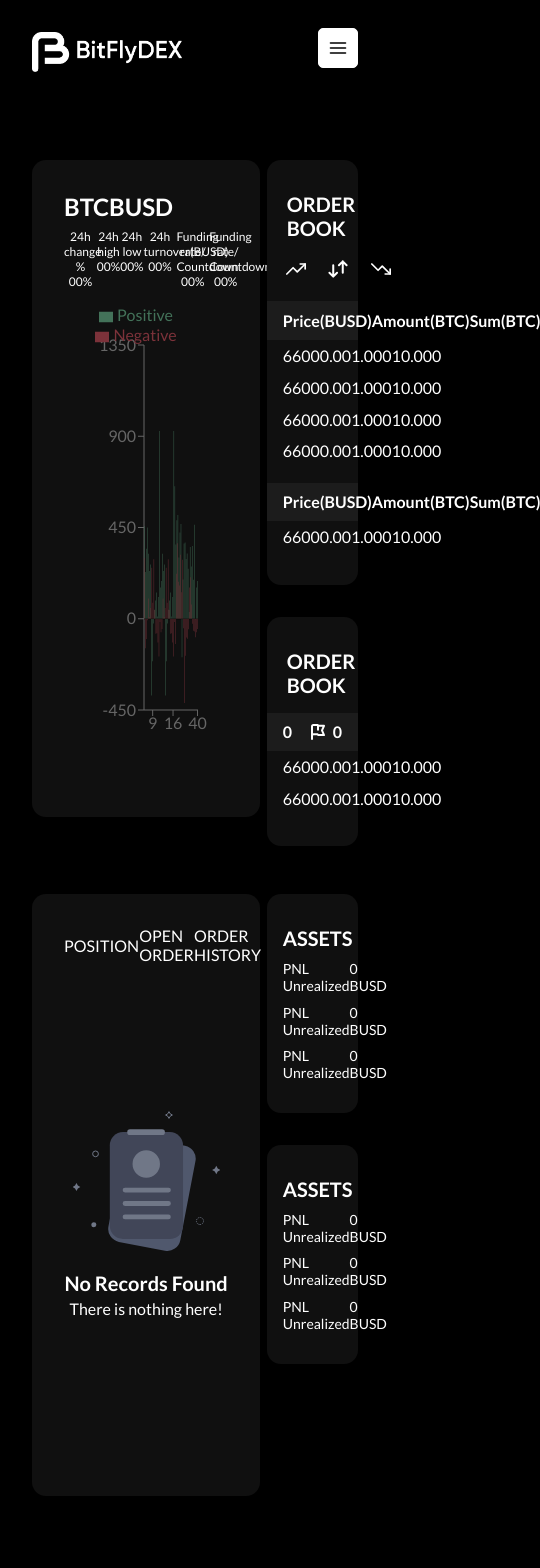
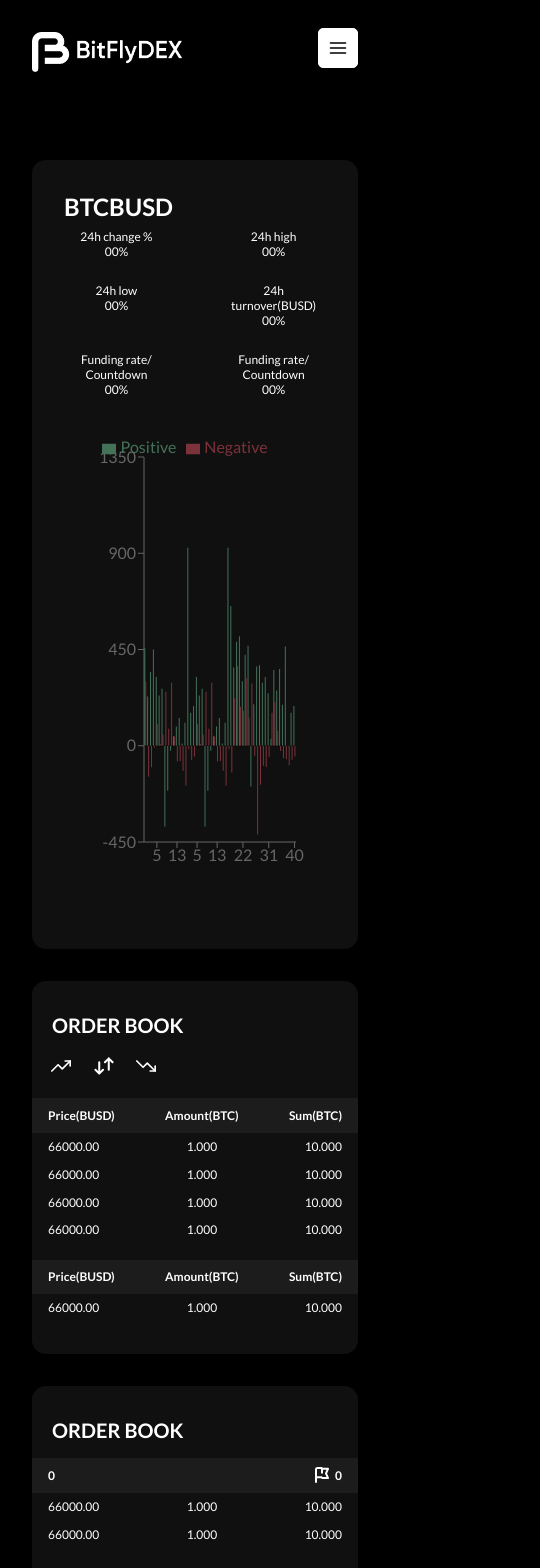
Before and after one commit to MehfoozurRehman/BitFlyDEX, a React (Vite) app: page /trading in a window 390 px wide. Shown: the top 1568 px of the page, 540 px wide, since content can reach past the window. Built offline with nearby package versions, Linux system fonts and the light colour scheme.

Commit message:
mobile fixes

```diff
--- a/src/styles/connectWallet.scss
+++ b/src/styles/connectWallet.scss
@@ -18,7 +18,7 @@
   width: 100%;
   max-width: 1000px;
   height: fit-content;
-  margin: 8em 0em;
+  margin: 8em 2em;
   display: flex;
   flex-direction: column;
   justify-content: center;
--- a/src/styles/trading.scss
+++ b/src/styles/trading.scss
@@ -32,6 +32,7 @@
   width: 100%;
   display: flex;
   justify-content: space-between;
+  flex-wrap: wrap;
   margin: 0.5em 0em;
 }
 .trading__main__container__content__btc__usd__card__entry__wrapper {
@@ -124,6 +125,7 @@
 .trading__main__container__content__btc__usd__card__header {
   display: flex;
   width: 60%;
+  flex-wrap: wrap;
   justify-content: space-between;
   align-items: center;
 }
@@ -180,3 +182,29 @@
   border-radius: 14px;
   margin-bottom: 2em;
 }
+@media (max-width: 1100px) {
+  .trading__main__container__content__btc__usd__card {
+    width: 100%;
+    margin-bottom: 2em;
+  }
+  .trading__main__container__content__right {
+    width: 100%;
+  }
+}
+@media (max-width: 850px) {
+  .trading__main__container__content__btc__usd__card__entry__wrapper {
+    width: 40%;
+    margin-bottom: 2em;
+  }
+  .trading__main__container__content__right__card__col__entry,
+  .trading__main__container__content__right__card__header__entry {
+    font-size: 12px;
+  }
+  .trading__main__container__content__btc__usd__card__header {
+    width: 100%;
+  }
+  .trading__main__container__content__btc__usd__card__nav {
+    width: 100%;
+    margin-top: 1em;
+  }
+}
```
